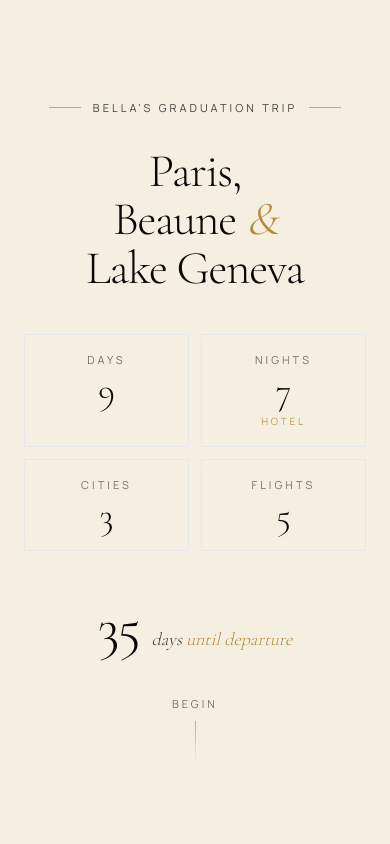
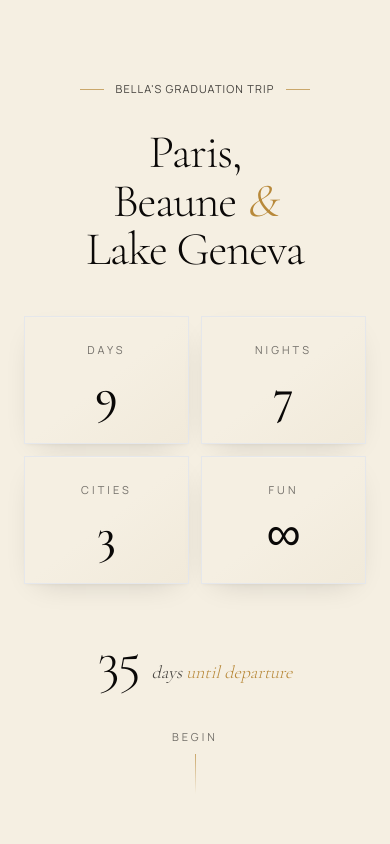
Before and after one commit to argusagent/bella-voyage, a Next.js app: page / in a window 390 px wide. Shown: the top 844 px of the page. Built offline with nearby package versions, Linux system fonts and the light colour scheme.

Commit message:
Phase 12: Hero polish — single-line eyebrow, Fun ∞, lifted stat tiles (#13)
Eyebrow whitespace-nowrap + tighter mobile tracking. Dropped 'hotel' note. Flights/5 → Fun/∞. Stat tiles get gradient bg + layered shadow + top highlight rim + hover lift; values bumped to font-medium text-5xl/6xl.

```diff
--- a/components/Hero.tsx
+++ b/components/Hero.tsx
@@ -1,11 +1,11 @@
 "use client";
 
 import { motion } from "framer-motion";
-import { trip, flights, timeline } from "@/lib/trip-data";
+import { trip, timeline } from "@/lib/trip-data";
 import { Countdown } from "./Countdown";
 
 // Hero — the moment the page opens.  Staggered reveal of:
-//   eyebrow → three-line title → stat grid (Days/Nights/Cities/Flights) →
+//   eyebrow → three-line title → stat grid (Days/Nights/Cities/Fun) →
 //   prominent countdown → quiet "Begin" cue.
 //
 // The same stat grid used to live in the Trip section; pulling it up
@@ -33,18 +33,18 @@ export function Hero() {
       />
 
       <div className="mx-auto w-full max-w-5xl text-center">
-        {/* Eyebrow with gold rules */}
+        {/* Eyebrow with gold rules — single line at every breakpoint */}
         <motion.div
           initial={{ opacity: 0, y: 8 }}
           animate={{ opacity: 1, y: 0 }}
           transition={{ duration: 0.9, ease: [0.2, 0.8, 0.2, 1], delay: 0.1 }}
           className="mb-8 flex items-center justify-center gap-3 sm:mb-12 sm:gap-4"
         >
-          <span className="block h-px w-8 bg-gold/70 sm:w-14" />
-          <span className="font-sans text-[11px] uppercase tracking-widest3 text-ink/75 sm:text-xs">
+          <span className="block h-px w-6 bg-gold/70 sm:w-14" />
+          <span className="whitespace-nowrap font-sans text-[11px] uppercase tracking-widest text-ink/75 sm:text-xs sm:tracking-widest3">
             {eyebrow}
           </span>
-          <span className="block h-px w-8 bg-gold/70 sm:w-14" />
+          <span className="block h-px w-6 bg-gold/70 sm:w-14" />
         </motion.div>
 
         {/* Three-line title.  Each line reveals from below with overflow-hidden
@@ -68,7 +68,7 @@ export function Hero() {
           ))}
         </h1>
 
-        {/* Stat grid — Days / Nights / Cities / Flights */}
+        {/* Stat grid — Days / Nights / Cities / Fun */}
         <motion.dl
           initial={{ opacity: 0, y: 12 }}
           animate={{ opacity: 1, y: 0 }}
@@ -76,9 +76,9 @@ export function Hero() {
           className="mx-auto mt-10 grid max-w-3xl grid-cols-2 gap-3 sm:mt-14 sm:grid-cols-4 sm:gap-4"
         >
           <Stat label="Days" value={timeline.length} />
-          <Stat label="Nights" value={trip.nights} note="hotel" />
+          <Stat label="Nights" value={trip.nights} />
           <Stat label="Cities" value={trip.cities.length} />
-          <Stat label="Flights" value={flights.length} />
+          <Stat label="Fun" value="∞" />
         </motion.dl>
 
         {/* Countdown — the headline number, big and unmissable */}
@@ -113,28 +113,37 @@ export function Hero() {
   );
 }
 
+// Single stat tile.  Subtle 3D feel: gradient background + layered drop
+// shadow + a 1px top highlight rim.  Lifts on hover.  Numbers in
+// Cormorant medium so they read with weight against the soft paper.
 function Stat({
   label,
   value,
-  note,
 }: {
   label: string;
-  value: number;
-  note?: string;
+  value: number | string;
 }) {
   return (
-    <div className="border border-line bg-paper/70 px-3 py-4 backdrop-blur-sm sm:px-5 sm:py-6">
-      <dt className="font-sans text-[11px] uppercase tracking-widest3 text-ink/55">
+    <div
+      className={[
+        "group relative overflow-hidden border border-line/70",
+        "bg-gradient-to-br from-paper via-paper to-paper-warm/40",
+        "px-4 py-6 sm:px-6 sm:py-8",
+        "shadow-[0_10px_30px_-15px_rgba(10,8,7,0.20),0_2px_4px_-2px_rgba(10,8,7,0.06)]",
+        "transition-all duration-300",
+        "hover:-translate-y-0.5 hover:shadow-[0_18px_40px_-20px_rgba(10,8,7,0.30),0_4px_8px_-2px_rgba(10,8,7,0.08)]",
+      ].join(" ")}
+    >
+      <span
+        aria-hidden
+        className="pointer-events-none absolute inset-x-0 top-0 h-px bg-gradient-to-r from-transparent via-paper-bone to-transparent"
+      />
+      <dt className="font-sans text-[11px] uppercase tracking-widest3 text-ink/55 sm:text-xs">
         {label}
       </dt>
-      <dd className="mt-1 font-serif text-4xl font-light leading-none text-ink sm:mt-2 sm:text-5xl">
+      <dd className="mt-3 font-serif text-5xl font-medium leading-none text-ink sm:mt-4 sm:text-6xl">
         {value}
       </dd>
-      {note ? (
-        <p className="mt-1 font-sans text-[10px] uppercase tracking-widest3 text-gold/85 sm:text-[11px]">
-          {note}
-        </p>
-      ) : null}
     </div>
   );
 }
```
